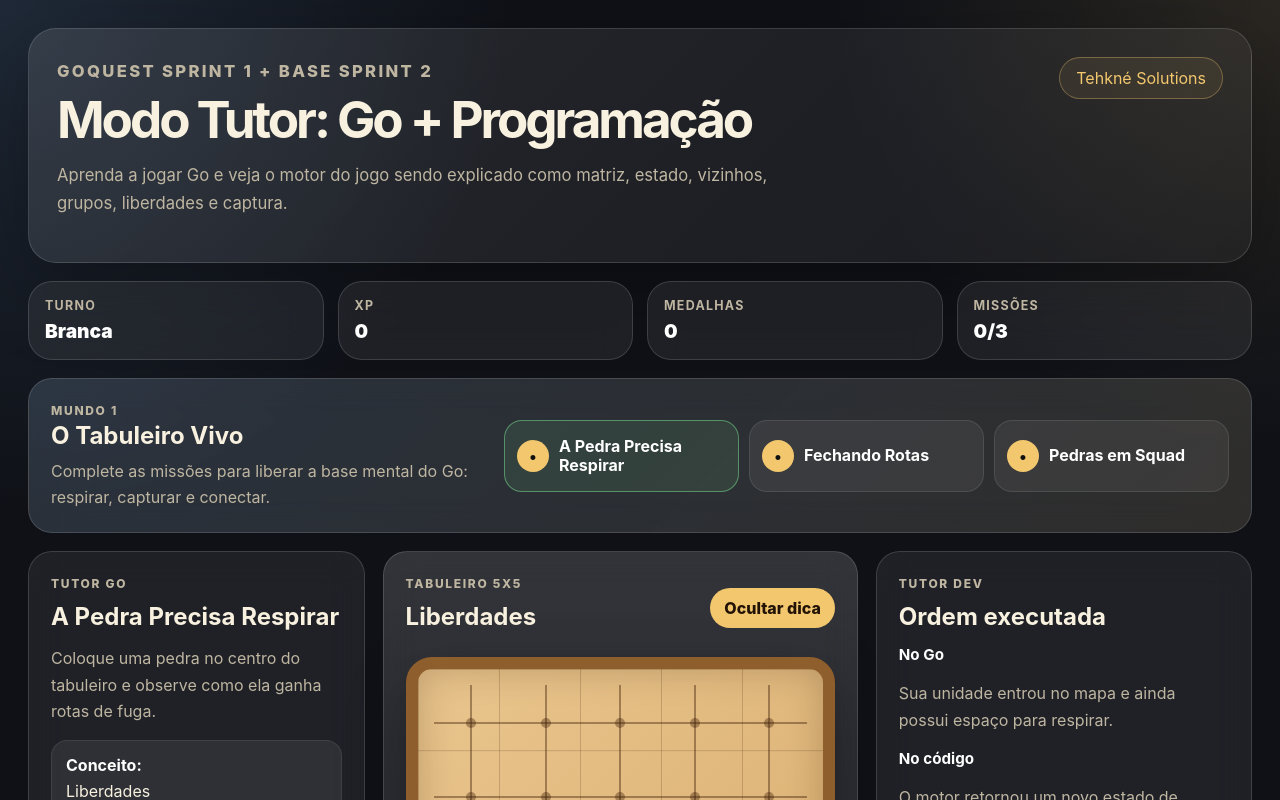
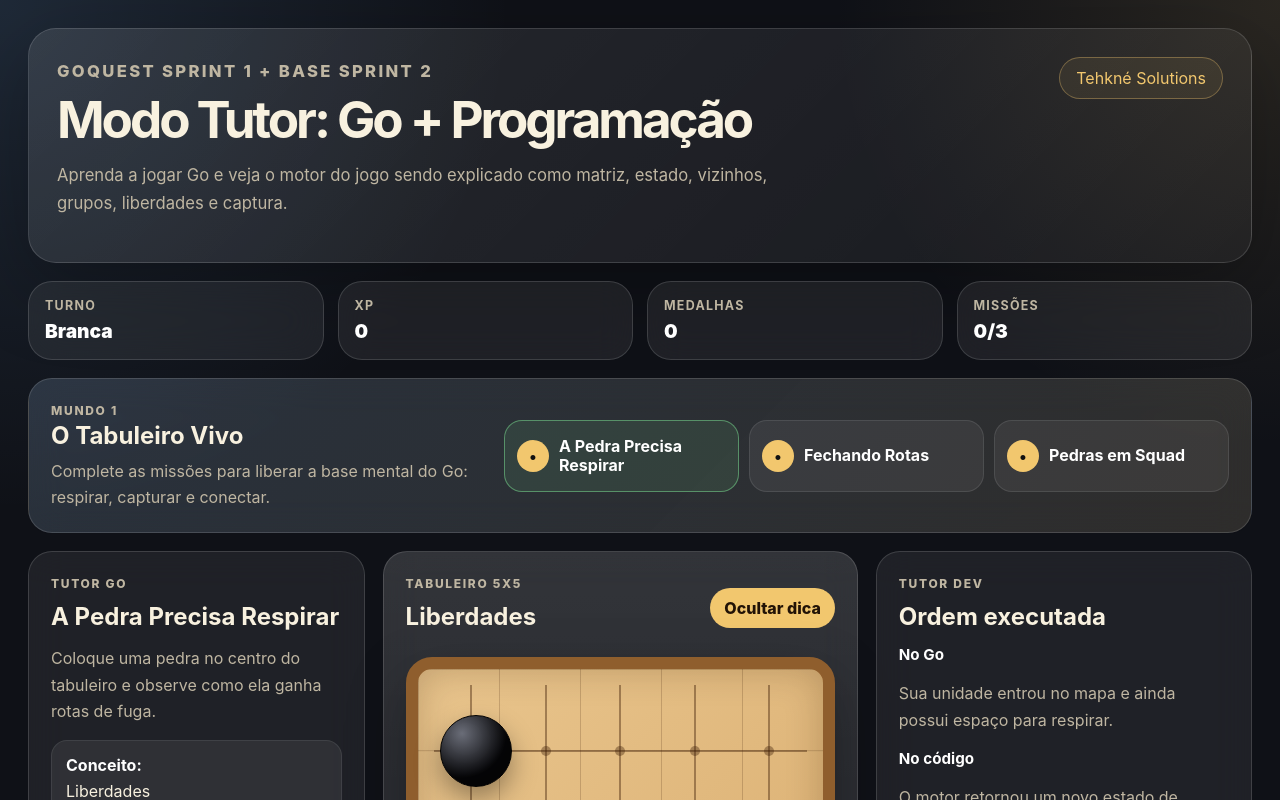
Before and after one commit to Tehkne-Solutions/go-quest, a React (Vite) app: page / in a window 1280 px wide. Both pictures are taken after a click on the button 470 px from the left and 722 px from the top of the page. Shown: the top 800 px of the page. Built offline with nearby package versions, Linux system fonts and the light colour scheme.

Commit message:
fix: use existing stone class for units

```diff
--- a/src/components/board/StoneView.tsx
+++ b/src/components/board/StoneView.tsx
@@ -8,9 +8,9 @@ export function StoneView({ color }: StoneViewProps) {
   const label = `Unidade ${color === "BLACK" ? "preta" : "branca"}`;
 
   return (
-    <span className={`unit-piece unit-piece--${color.toLowerCase()}`} aria-label={label}>
-      <span className="unit-piece__head" />
-      <span className="unit-piece__body" />
+    <span className={`stone stone--${color.toLowerCase()} stone--unit`} aria-label={label}>
+      <span className="stone-unit-head" />
+      <span className="stone-unit-body" />
     </span>
   );
 }
```
